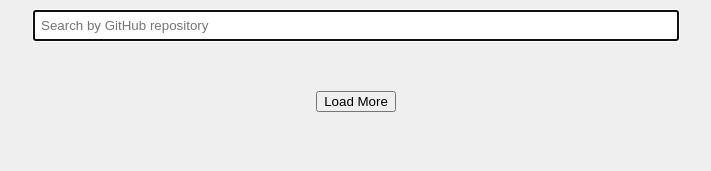
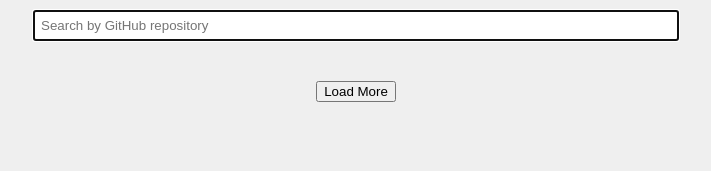
Before and after one commit to xpedwa/andersen-js-trainee, a React (Create React App) app: page / in a window 1280 px wide. Shown: the top 171 px of the page, without its empty margins (284-995 px from the left). Built offline with nearby package versions, Linux system fonts and the light colour scheme.

Commit message:
refactoring

```diff
--- a/package.json
+++ b/package.json
@@ -10,9 +10,11 @@
     "@types/node": "^12.19.16",
     "@types/react": "^17.0.1",
     "@types/react-dom": "^17.0.0",
+    "@types/styled-components": "^5.1.7",
     "react": "^17.0.1",
     "react-dom": "^17.0.1",
     "react-scripts": "4.0.2",
+    "styled-components": "^5.2.1",
     "typescript": "^4.1.4",
     "web-vitals": "^1.1.0"
   },
--- a/src/Search/Search.css
+++ b/src/Search/Search.css
@@ -15,7 +15,8 @@
     }
 
 .LoadMore{
-    margin: 20px;
+    margin: 10px;
+    margin-bottom: 20px;
 }
 
 .SearchResult{
--- a/src/Search/Search.tsx
+++ b/src/Search/Search.tsx
@@ -1,51 +1,21 @@
 // eslint-disable-next-line no-use-before-define
 import React, { useEffect, useState } from 'react';
+// import styled from 'styled-components';
 import './Search.css';
 
-function Search() {
-  const [query, setQuery] : [string, any] = useState('');
-  const [results, setResults] : [Object[], any] = useState([]);
-  const [page, setPage] : [number, any] = useState(1);
-
-  const newQuery = (e : any) => {
-    setPage(1);
-    setQuery(e.target.value);
-  }
-
-  const getMore = () => {
-    setPage(page + 1)
-  }
-
-  useEffect(() => {
-    query && query.length > 2 && fetch(`https://api.github.com/search/repositories?q=${query}&per_page=20&page=${page}`)
-      .then(response => response.json())
-      .then(obj => obj.items)
-      .then((res) => {
-        page > 1
-          ? setResults((prevResults : any) => prevResults.concat(res))
-          : setResults(res)
-      })
-  }, [query, page]);
-
-  function SearchInput() {
+function SearchInput(props : any) {
   return (
     <div className="SearchInput">
-        <input value={query} onChange={newQuery} autoFocus placeholder="Search by GitHub repository" />
+      <input value={props.query} onChange={props.newQuery} autoFocus placeholder="Search by GitHub repository" />
     </div>
   );
 }
 
-  function LoadMore() {
-    return(
-      <input className="LoadMore" type="button" value="Load More" onClick={getMore} />
-    )
-  }
-
-  function SearchResult() {
+function SearchResult(props : any) {
   return (
     <div className="SearchResult">
       {
-          results.map( (repoIt : any) =>
+        props.results.map( (repoIt : any) =>
           <div className="SearchResult__item" key={repoIt.id}>
             <img className="SearhResult__logo" src={repoIt.owner.avatar_url} alt={repoIt.name + "_logo"}/>
             <div>{repoIt.name}</div>
@@ -56,11 +26,46 @@ function Search() {
   );
 }
 
+function LoadMore(props : any) {
+  return(
+    <input className="LoadMore" type="button" value="Load More" onClick={props.getMore} />
+  )
+}
+
+function Search() {
+  const [query, setQuery] = useState<string>('');
+  const [results, setResults] = useState<Object>([]);
+  const [page, setPage] = useState<number>(1);
+
+  const newQuery = (event : any) => {
+    setPage(1);
+    setQuery(event.target.value);
+  }
+
+  const getMore = () => {
+    setPage(page + 1)
+  }
+
+  const fetchToGitHub = (query : string, page : number) => {
+    query && query.length > 2 && fetch(`https://api.github.com/search/repositories?q=${query}&per_page=20&page=${page}`)
+    .then(response => response.json())
+    .then(obj => obj.items)
+    .then((res) => {
+      page > 1
+        ? setResults((prevResults : any) => prevResults.concat(res))
+        : setResults(res)
+    })
+  }
+
+  useEffect(() => {
+    fetchToGitHub(query, page);
+  }, [query, page]);
+
   return (
     <>
-      <SearchInput />
-      <SearchResult />
-      <LoadMore />
+      <SearchInput query={query} newQuery={newQuery}/>
+      <SearchResult results={results}/>
+      <LoadMore getMore={getMore} />
     </>
   );
 }
```
Also changed, not shown: 1 other file (tests, documents, lock files or other folders). Lines whose indentation alone changed are shown as unchanged.
